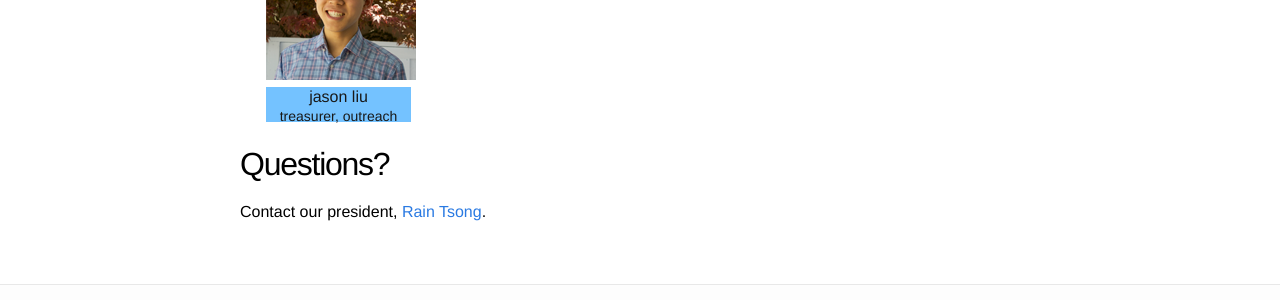
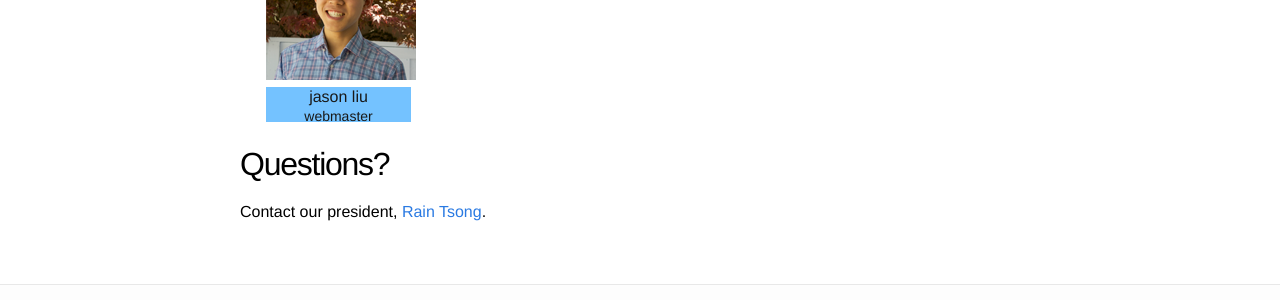
Before and after one commit to jasonkliu/demos, a Jekyll site: the page built from index.md, in a window 1280 px wide and 900 px high, scrolled down 1523 px. Shown: the part 430-730 px from the top of the window. Built offline with Jekyll 4.4.1, drawn with Linux system fonts in a browser that asks for light colours.

Commit message:
Demote self

```diff
--- a/index.md
+++ b/index.md
@@ -146,7 +146,7 @@ Staff
         <div class="staff-pic-1"><img src="./images/staff/jason_liu.png" name="jason_liu" />
             <div class="overlay">
                 jason liu <br/>
-                <span style="font-weight:300; font-size: 14px"> treasurer, outreach </span>
+                <span style="font-weight:300; font-size: 14px"> webmaster </span>
             </div>
         </div>
     </div>
```
